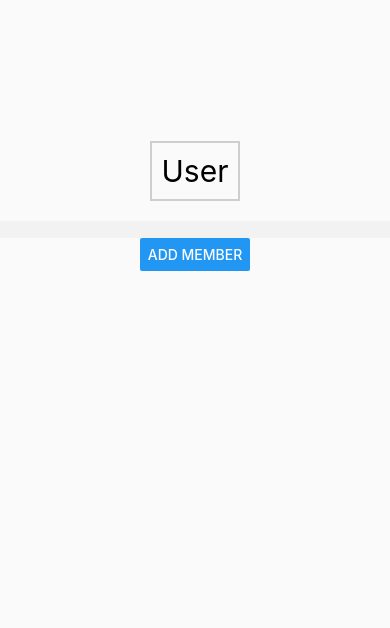
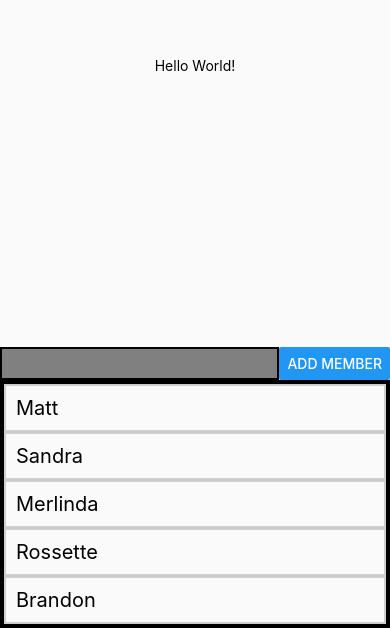
Before and after one commit to Mmendero/Split, a React Native app: screen / in a window 390 px wide. Shown: the part 216-844 px from the top of the page. Built offline with nearby package versions, Linux system fonts and the light colour scheme.

Commit message:
Formatted Memberlist and Insert functionality

```diff
--- a/App.js
+++ b/App.js
@@ -22,9 +22,14 @@ class App extends Component {
     return (
 
       <View style={styles.container}>
-        <Input/>
+
+        <View style={styles.totalbill}>
+          <Text>Hello World!</Text>
+        </View>
 
 
+
+        <Input/>
 
       </View>
 
--- a/src/input.js
+++ b/src/input.js
@@ -6,6 +6,8 @@ import {
   TextInput,
   TouchableOpacity,
   Button,
+  ScrollView,
+  SafeView
 } from "react-native";
 
 //Import Styles
@@ -16,7 +18,7 @@ class Input extends Component {
 
   state = {
     textinput: '',
-    party: ['User']
+    party: ['Matt','Sandra', 'Merlinda', 'Rossette', 'Brandon', 'Jerry', 'Angel', 'Jason', 'Jordan']
   }
 
   onChangeInput = event => {
@@ -27,29 +29,33 @@ class Input extends Component {
 
   onAddMember = () => {
     this.setState(prevstate => {
+      if(this.state.party.includes(prevstate.textinput)){
         return{
-        //Set field back to empty
           textinput:'',
-        //update state's list with new entry
-        party:[...prevstate.party,prevstate.textinput]
+          party:[...prevstate.party]
         }
+      }
+      else{
+        return{
+          textinput:'',
+          party:[prevstate.textinput, ...prevstate.party]
+        }
+      }
+
+
+
 
     })
   }
 
   render() {
     return (
-      <View style={styles.inputWrapper}>
 
-        {
-          this.state.party.map( item => (
-            <Text style={styles.members} key={item}>{item}</Text>
-          ))
-        }
-
+      <View style={styles.memberlist}>
+        <View style={styles.input}>
           <TextInput
             value = {this.state.textinput}
-          style = {styles.input}
+            style = {styles.inputname}
             onChangeText = {this.onChangeInput}
           />
 
@@ -57,10 +63,15 @@ class Input extends Component {
             title='Add Member'
             onPress={this.onAddMember}
           />
-
         </View>
-
-
+        <ScrollView style={styles.memberscroll}>
+          {
+            this.state.party.map( item => (
+              <Text style={styles.members} key={item}>{item}</Text>
+            ))
+          }
+        </ScrollView>
+      </View>
 
     );
   }
--- a/src/styles.js
+++ b/src/styles.js
@@ -5,15 +5,6 @@ const styles = StyleSheet.create({
         backgroundColor: "#FBFAFA",
         flex: 1,
         justifyContent: "center",
-        alignItems: "center",
-	},
-	row: {
-		flex: 1,
-        alignItems: "center",
-	},
-	text: {
-		fontSize: 20,
-		marginBottom: 15,
 		alignItems: "center",
 	},
 	inputWrapper: {
@@ -22,15 +13,36 @@ const styles = StyleSheet.create({
         justifyContent: "center",
         alignItems: "center",
 	},
+	totalbill: {
+		flex: 2,
+		justifyContent: 'center',
+	},
 	input: {
 		width: '100%',
-		backgroundColor: '#f2f2f2',
+		flexDirection: 'row',
+	},
+	inputname: {
+		width: '75%',
+		borderWidth: 2,
+		backgroundColor: '#808080',
+		fontSize: 20,
+	},
+	memberlist: {
+		width: '100%',
+		flex: 1,
+        justifyContent: "center",
+        alignItems: "center",
+	},
+	memberscroll: {
+		width: '100%',
+		height: '30%',
+		borderWidth: 4
 	},
 	members: {
-		fontSize: 30,
+		width: '100%',
+		fontSize: 20,
 		borderWidth: 2,
 		padding: 10,
-		marginBottom: 20,
 		borderColor: '#cecece'
 	},
 });
```
Lines whose indentation alone changed are shown as unchanged.
